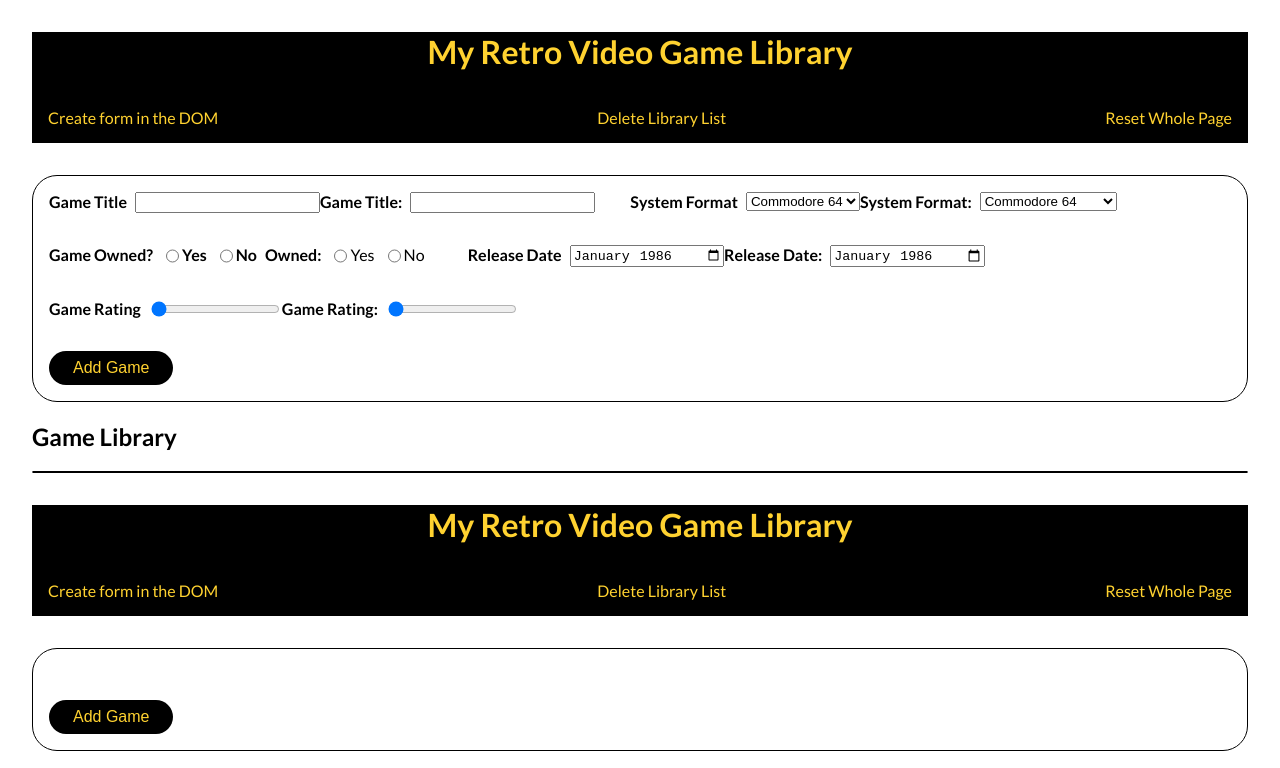
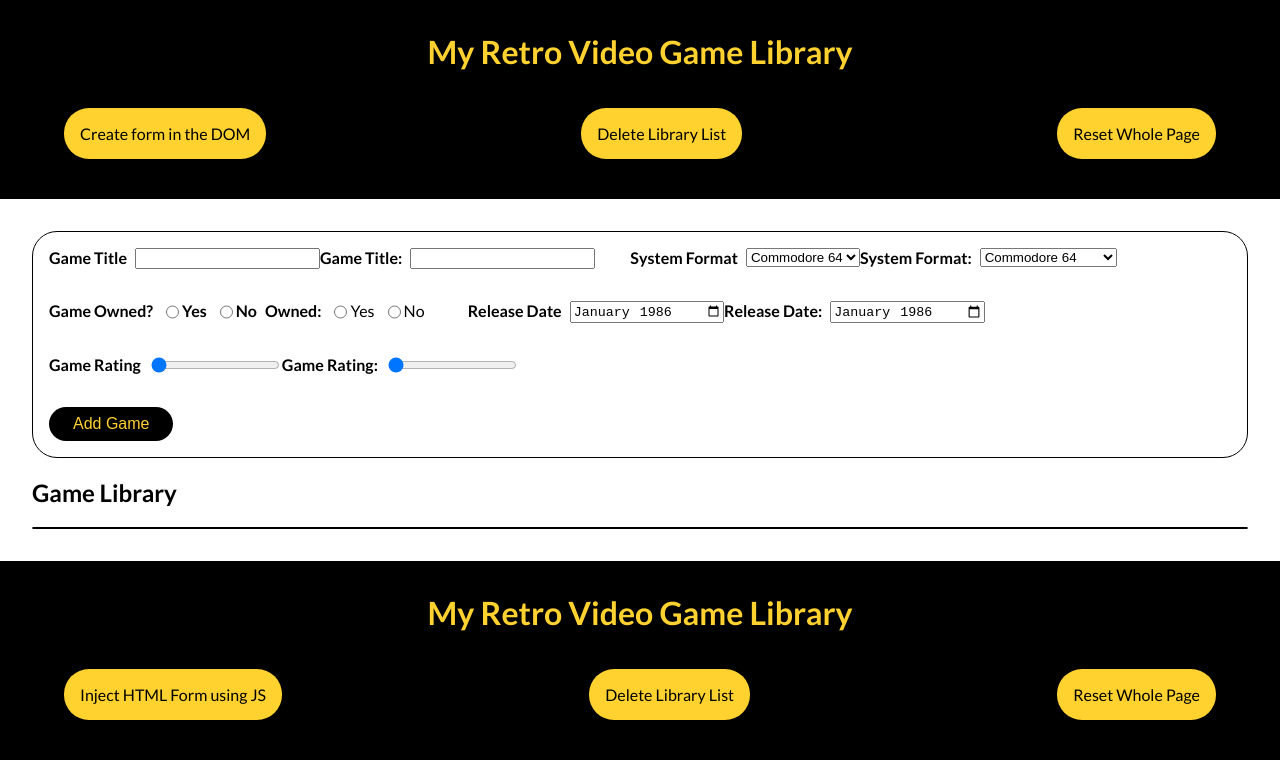
Before and after one commit to SJ47/Retro-Video-Game-Library, a plain HTML site: page mock.html in a window 1280 px wide. Shown: the top 768 px of the page. Drawn offline with Linux system fonts and the light colour scheme.

Commit message:
Pre-adding control to start of app

```diff
--- a/app.js
+++ b/app.js
@@ -1,5 +1,9 @@
 document.addEventListener('DOMContentLoaded', () => {
     console.log('JavaScript loaded');
+
+    // Inject HTML Button Control
+    // const injectHTMLButton = document.querySelector(".injectButton");
+
 
     // Create the HTML page layout
     createPageLayout();
@@ -8,6 +12,8 @@
     // Handle add game button clicked
     const form = document.querySelector("form");
     form.addEventListener("submit", handleAddGame);
+
+
 })
 
 
@@ -59,6 +65,7 @@
     formItem1.appendChild(input1);
     input1.id = "title";
     input1.type = "text";
+    input1.required = "required";
 
     // Create rest of form item 2 - System Format
     label2 = document.createElement("label");
@@ -72,6 +79,7 @@
     formItem2.appendChild(select1);
     select1.id = "format";
     select1.name = "format";
+    select1.required = "required";
 
     const systemOptions = ["Commodore 64", "ZX81", "ZX Spectrum", "BBC Micro", "Dragon 32", "Commodore Amiga"]
     // Create the option list in a loop
@@ -94,6 +102,7 @@
     input3.type = "radio";
     input3.name = "owned"
     input3.value = "Yes"
+    input3.required = "required"
 
     label3_1 = document.createElement("label");
     formItem3.appendChild(label3_1);
@@ -163,7 +172,6 @@
 
 }
 
-
 // Create page header section
 createPageLayoutHeader = function () {
     // Create header section at top of body
@@ -185,7 +193,7 @@
 
     // Create nav ul li items
     navUlLi = document.createElement("li")
-    navUlLi.append("Create form in the DOM")
+    navUlLi.append("Inject HTML Form using JS")
     navUl.appendChild(navUlLi)
 
     navUlLi = document.createElement("li")
@@ -223,7 +231,12 @@
 
     // Release Date
     const gameReleaseDate = document.createElement("p")
-    gameReleaseDate.textContent = `Release Date: ${event.target.release_date.value}`
+    let valueDate = event.target.release_date.value
+    if (valueDate == null || valueDate == "") {
+        valueDate = "Unknown"
+    }
+
+    gameReleaseDate.textContent = `Release Date: ${valueDate}`
     gameItem.appendChild(gameReleaseDate)
 
     // Game Rating
@@ -231,9 +244,13 @@
     gameRating.textContent = `Rating: ${event.target.rating.value}`
     gameItem.appendChild(gameRating)
 
+
     // Add whole game item to the game library list
     gameList.appendChild(gameItem);
 
     // clear form of all data
     event.target.reset();
+    // Set input date back to a starting value of 1986 and rating to 1
+    event.target.release_date.value = "1986-01"
+    event.target.rating.value = 1;
 }
--- a/style.css
+++ b/style.css
@@ -19,18 +19,40 @@
 
 header {
     text-align: center;
-    margin: 2em;
+    padding:0;
+    padding-top: 2em;
+    padding-bottom: .5em;
     background: var(--secondary-color);
     color: var(--primary-color);
+    /* border-radius: 25px; */
+    width: 100%;
+}
+
+header > h1 {
+    margin-top: 0;
 }
 
 nav > ul {
     display: flex;
     padding: 1em;
-    /* margin: 1em; */
     list-style: none;
     justify-content: space-between;
-    /* background-color: #ffd230; */
+}
+
+nav > ul > li {
+    background: var(--primary-color);
+    color: var(--secondary-color);
+    padding: 1em;
+    border-radius: 25px;
+    cursor: pointer;
+}
+
+nav > ul > li:first-child {
+    margin-left: 3em;
+}
+
+nav > ul > li:last-child {
+    margin-right: 3em;
 }
 
 section {
@@ -75,7 +97,7 @@
 .game-list {
     display: flex;
     flex-wrap: wrap;
-    justify-content: space-between;
+    /* justify-content: space-between; */
     border: 1px solid black;
     border-radius: 25px;
     list-style: none;
```
Also changed, not shown: index.html (+4 -0 lines).
